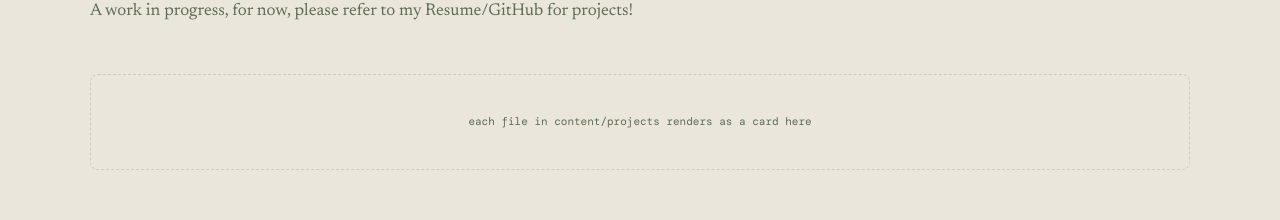
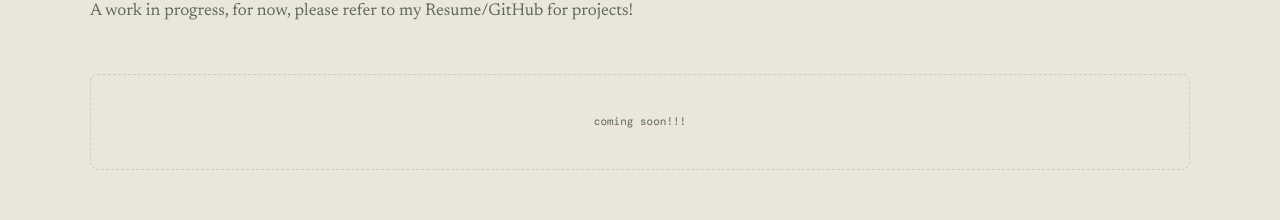
Before and after one commit to wsehsatnoen/personal-site, a Next.js app: page /portfolio in a window 1280 px wide. Shown: the part 203-423 px from the top of the page. Built offline with nearby package versions, Linux system fonts and the light colour scheme; a web font is replaced by a local one.

Commit message:
updated portfolio for current status

```diff
--- a/src/app/portfolio/page.tsx
+++ b/src/app/portfolio/page.tsx
@@ -26,7 +26,7 @@ export default function PortfolioPage() {
 
         {projects.length === 0 && (
           <div className="card card--empty" style={{ '--span': 12 } as React.CSSProperties}>
-            each file in content/projects renders as a card here
+            coming soon!!!
           </div>
         )}
       </div>
```
